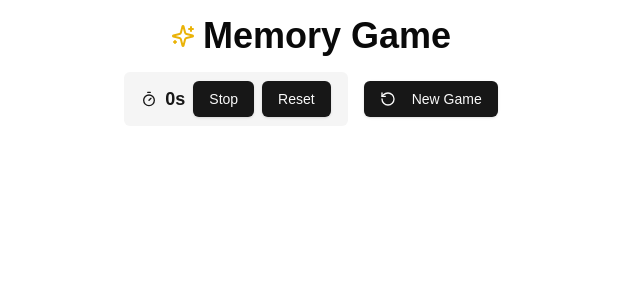
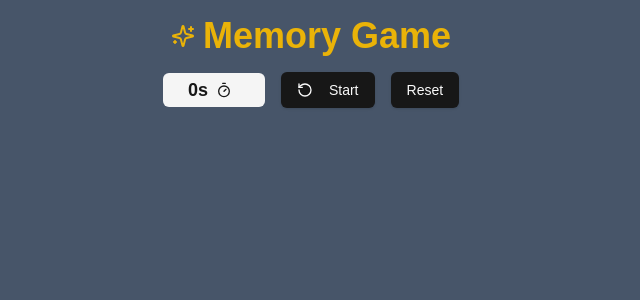
Before and after one commit to ajarek/next-15-ep-65-memory-game-test-ai, a Next.js app: page / in a window 1280 px wide. Shown: the top 300 px of the page, without its empty margins (329-969 px from the left). Built offline with nearby package versions, Linux system fonts and the light colour scheme.

Commit message:
delete header , timer

```diff
--- a/app/page.tsx
+++ b/app/page.tsx
@@ -3,7 +3,7 @@ import MemoryGame from '@/components/MemoryGame';
 
 export default function Home() {
   return (
-    <main className="flex min-h-screen flex-col items-center justify-between px-24 py-4">
+    <main className="flex min-h-screen flex-col items-center justify-between px-24 py-4 bg-slate-600">
 
       <MemoryGame />
     </main>
--- a/components/MemoryGame-header.tsx
+++ /dev/null
@@ -1,49 +0,0 @@
-'use client'
-
-import { Sparkles, Timer, RotateCcw } from 'lucide-react'
-import { Button } from '@/components/ui/button'
-import { Badge } from '@/components/ui/badge'
-import TimerGame from './TimerGame'
-import { useState } from 'react'
-
-
-export function GameHeader({handleNewGame}:{handleNewGame: () => void}) {
-  const [isActive, setIsActive] = useState(false);
-  const [time, setTime] = useState(0);
-
-  const start = () => setIsActive(true);
-  const stop = () => setIsActive(false);
-  const reset = () => {
-      setIsActive(false);
-      setTime(0); // resetuj czas
-  };
-  // Funkcja aktualizująca czas w stanie `time`
-  const handleTick = (currentTime: number) => {
-      setTime(currentTime);
-  };
-  return (
-    <div className='text-center mb-2'>
-      <h1 className='text-4xl font-bold mb-4 flex items-center justify-center gap-2'>
-        <Sparkles className='text-yellow-500' />
-        Memory Game
-      </h1>
-      <div className='flex justify-center items-center gap-4 '>
-        <Badge
-          variant='secondary'
-          className='text-lg px-4 py-2'
-        >
-          <Timer className='w-4 h-4 mr-2' />
-
-          <TimerGame isActive={isActive} onTick={handleTick} />
-          <Button className='ml-2' onClick={stop}>Stop</Button>
-          <Button className='ml-2' onClick={reset}>Reset</Button>
-        </Badge>
-
-        <Button className='' onClick={()=>{handleNewGame();start()}}>
-          <RotateCcw className='w-4 h-4 mr-2' />
-          New Game
-        </Button>
-      </div>
-    </div>
-  )
-}
--- a/components/MemoryGame.tsx
+++ b/components/MemoryGame.tsx
@@ -2,7 +2,10 @@
 import Image from 'next/image'
 import { useState, useEffect } from 'react'
 import cards from '@/data/dataCards.json'
-import { GameHeader } from '@/components/MemoryGame-header'
+import { Badge } from '@/components/ui/badge'
+import { Sparkles, RotateCcw, Timer } from 'lucide-react'
+import { Button } from './ui/button'
+
 interface Card {
   id: number
   background: string
@@ -14,6 +17,8 @@ const MemoryGame = () => {
   const [selectCards, setSelectCards] = useState<Card[]>([])
   const [hidden, setHidden] = useState<number[]>([])
   const [newGame, setNewGame] = useState<boolean>(false)
+  const [seconds, setSeconds] = useState(0)
+  const [isActive, setIsActive] = useState(false)
 
   useEffect(() => {
     const shuffled = shuffleCards(cards)
@@ -22,8 +27,9 @@ const MemoryGame = () => {
 
   useEffect(() => {
     if (hidden.length === 12) {
-      setNewGame(true) // Zmieniono na true, aby rozpocząć nową grę
+      setNewGame(true)
       setHidden([])
+      setIsActive(false)
     }
   }, [hidden])
 
@@ -35,6 +41,18 @@ const MemoryGame = () => {
       }
     }
   }, [selectCards])
+
+  useEffect(() => {
+    let interval: NodeJS.Timeout | undefined
+    if (isActive) {
+      interval = setInterval(() => {
+        setSeconds((seconds) => seconds + 1)
+      }, 1000)
+    } else if (!isActive && seconds !== 0) {
+      if (interval) clearInterval(interval)
+    }
+    return () => interval && clearInterval(interval)
+  }, [isActive, seconds])
 
   const shuffleCards = (cards: Card[]) => {
     const shuffled = [...cards]
@@ -64,20 +82,57 @@ const MemoryGame = () => {
     setTimeout(() => {
       setSelectCards([])
       setNowCards(nowCards.map((card) => ({ ...card, isFlipped: false })))
-    }, 5000)
+    }, 3000)
+  }
+
+  const toggle = () => {
+    setIsActive(!isActive)
+  }
+
+  const reset = () => {
+    setSeconds(0)
+    setIsActive(false)
   }
 
   return (
     <div>
-      <GameHeader handleNewGame={() => setNewGame(true)} />
+      <div className='text-center mb-4'>
+        <h1 className='text-4xl text-yellow-500 font-bold mb-4 flex items-center justify-center gap-2'>
+          <Sparkles className='' />
+          Memory Game
+        </h1>
+        <div className='flex justify-center items-center gap-4 '>
+          <Badge
+            variant='secondary'
+            className='flex items-center gap-2 text-lg px-6 py-[2px]'
+          >
+            <h1>{seconds}s</h1>
+            <Timer className='w-4 h-4 mr-2' />
+          </Badge>
+
+          <Button
+            className=''
+            onClick={() => {
+              setNewGame(true)
+              toggle()
+            }}
+          >
+            <RotateCcw className='w-4 h-4 mr-2' />
+            {isActive ? 'Stop' : 'Start'}
+          </Button>
+          <Button onClick={reset}>Reset</Button>
+        </div>
+      </div>
+
       {newGame && (
         <div className='grid grid-cols-4 gap-4'>
           {nowCards.map((card: Card) => (
             <div
               key={card.id}
-              className='w-32 h-32 border-2 rounded-lg overflow-hidden'
+              className='w-32 h-32 border-2 rounded-lg overflow-hidden cursor-pointer'
               onClick={() => handleCart(card.id)}
               hidden={hidden.includes(card.id)}
+
             >
               <div className='relative w-full h-full'>
                 {card.isFlipped ? (
@@ -89,7 +144,15 @@ const MemoryGame = () => {
                     className='object-cover '
                   />
                 ) : (
-                  <div className='absolute top-0 left-0 w-full h-full bg-black opacity-50'></div>
+                  <div className='absolute top-0 left-0 w-full h-full  '>
+                     <Image
+                    src='/images/orc-connector.png'
+                    alt='card'
+                    fill
+                    sizes='(max-width: 768px) 100vw, (max-width: 1200px) 50vw, 33vw'
+                    className='object-cover bg-amber-400 '
+                  />
+                  </div>
                 )}
               </div>
             </div>
--- a/components/TimerGame.tsx
+++ /dev/null
@@ -1,31 +0,0 @@
-import React, { useState, useEffect } from 'react'
-
-interface TimerGameProps {
-  isActive: boolean
-  onTick: (seconds: number) => void
-}
-
-function TimerGame({ isActive, onTick }: TimerGameProps) {
-  const [seconds, setSeconds] = useState(0)
-
-  useEffect(() => {
-    let interval: NodeJS.Timeout | undefined
-    if (isActive) {
-      interval = setInterval(() => {
-        setSeconds((prevSeconds) => prevSeconds + 1)
-        onTick(seconds + 1) // Wywołaj `onTick`, aby przekazać czas do zewnętrznego komponentu
-      }, 1000)
-    } else if (!isActive && seconds !== 0) {
-      if (interval) clearInterval(interval)
-    }
-    return () => interval && clearInterval(interval)
-  }, [isActive, seconds, onTick])
-
-  return (
-    <div>
-      <h1>{seconds}s</h1>
-    </div>
-  )
-}
-
-export default TimerGame
```
Also changed, not shown: public/images/orc-connector.png (added), public/images/orc-connector.webp (added).
